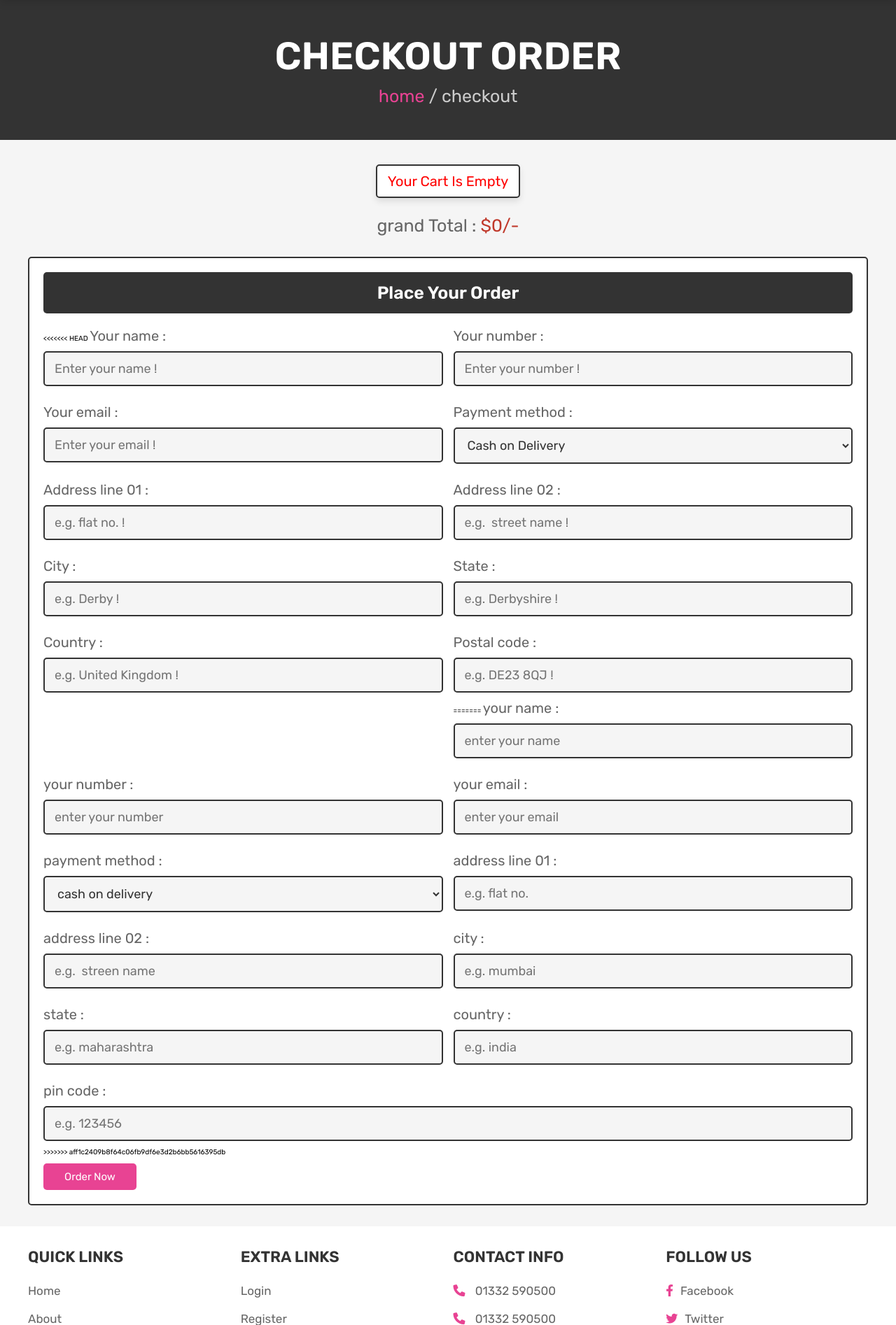
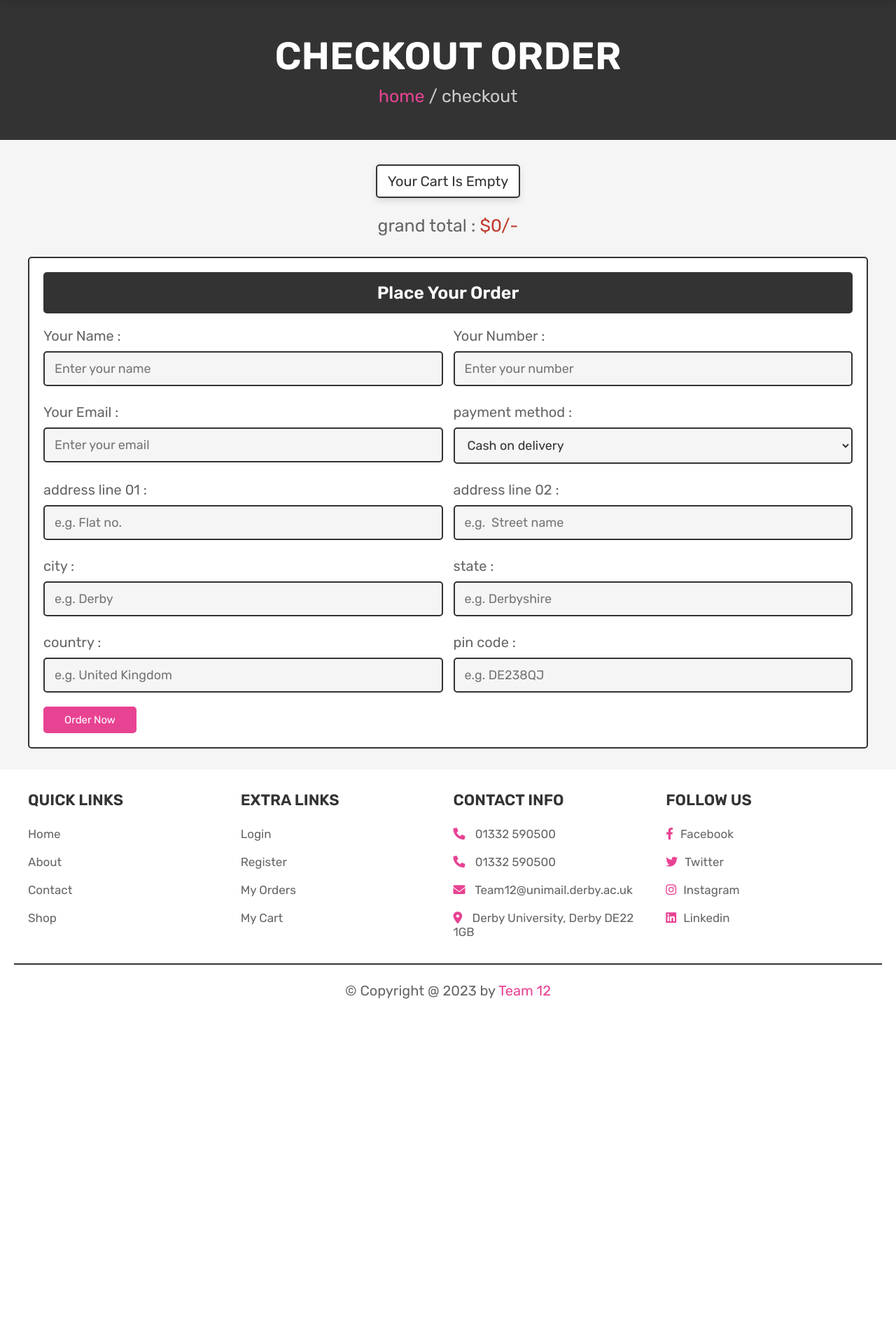
Before and after one commit to mohdshadadhossain/Flower-and-Gifts-Galore, a PHP site: page /checkout.php in a window 1280 px wide. Shown: the part 74-1968 px from the top of the page at 70% size. After the commit the page ends 1502 px from the top, so only its background shows below. Run offline with PHP 8.4, Linux system fonts and the light colour scheme; a user stored in the database is signed in; data comes from the database, SQL or seed files in the repository.

Commit message:
checkout updated

```diff
--- a/checkout.php
+++ b/checkout.php
@@ -36,39 +36,13 @@ if(isset($_POST['order'])){
     $order_query = mysqli_query($conn, "SELECT * FROM `orders` WHERE name = '$name' AND number = '$number' AND email = '$email' AND method = '$method' AND address = '$address' AND total_products = '$total_products' AND total_price = '$cart_total'") or die('query failed');
 
     if($cart_total == 0){
-        $message[] = "<span style='color:green;'>Your Cart is Empty !</span>";
+        $message[] = 'your cart is empty!';
     }elseif(mysqli_num_rows($order_query) > 0){
-        $message[] = "<span style='color:red;'>Your Order Placed Already !</span>";
+        $message[] = 'order placed already!';
     }else{
         mysqli_query($conn, "INSERT INTO `orders`(user_id, name, number, email, method, address, total_products, total_price, placed_on) VALUES('$user_id', '$name', '$number', '$email', '$method', '$address', '$total_products', '$cart_total', '$placed_on')") or die('query failed');
         mysqli_query($conn, "DELETE FROM `cart` WHERE user_id = '$user_id'") or die('query failed');
-        $message[] = "<span style='color:green;'>Your Order Placed Successfully !</span>";
-
-        // SMS Integration
-        // Account details
-        $apiKey = urlencode('NTY3NTZmNzk0YjMxNzk0MTRiNjczNjQ2MzM0YjY4NmM=');
-
-        // Message details
-        $numbers = array($number);
-        $sender = urlencode('cpy1495@gmail.com');
-        $message = rawurlencode('Your Flowers and Gifts Order Placed Successfully !');
-
-        $numbers = implode(',', $numbers);
-
-        // Prepare data for POST request
-        $data = array('apikey' => $apiKey, 'numbers' => $numbers, "sender" => $sender, "message" => $message);
-
-        // Send the POST request with cURL
-        $ch = curl_init('https://api.txtlocal.com/send/');
-        curl_setopt($ch, CURLOPT_POST, true);
-        curl_setopt($ch, CURLOPT_POSTFIELDS, $data);
-        curl_setopt($ch, CURLOPT_RETURNTRANSFER, true);
-        $response = curl_exec($ch);
-        curl_close($ch);
-
-        // Process your response here
-        echo $response;
-
+        $message[] = 'order placed successfully!';
     }
 }
 
@@ -111,109 +85,63 @@ if(isset($_POST['order'])){
     <?php
         }
         }else{
-            echo "<p class='empty'><span style='color:red;'>Your cart is empty</p></span>";
+            echo '<p class="empty">your cart is empty</p>';
         }
     ?>
-    <div class="grand-total">grand Total : <span>$<?php echo $grand_total; ?>/-</span></div>
+    <div class="grand-total">grand total : <span>$<?php echo $grand_total; ?>/-</span></div>
 </section>
 
 <section class="checkout">
 
     <form action="" method="POST">
 
-        <h3>Place Your Order</h3>
+        <h3>place your order</h3>
 
         <div class="flex">
             <div class="inputBox">
-<<<<<<< HEAD
-                <span>Your name :</span>
-                <input type="text" name="name" placeholder="Enter your name !" required>
+                <span>Your Name :</span>
+                <input type="text" name="name" placeholder="Enter your name">
             </div>
             <div class="inputBox">
-                <span>Your number :</span>
-                <input type="number" name="number" min="0" placeholder="Enter your number !" required>
+                <span>Your Number :</span>
+                <input type="number" name="number" min="0" placeholder="Enter your number">
             </div>
             <div class="inputBox">
-                <span>Your email :</span>
-                <input type="email" name="email" placeholder="Enter your email !" required>
-            </div>
-            <div class="inputBox">
-                <span>Payment method :</span>
-                <select name="method" required>
-                    <option value="cash on delivery">Cash on Delivery</option>
-                    <option value="credit card">Credit Card</option>
-                    <option value="paypal">PayPal</option>
-                    <option value="paytm">PayTm</option>
-                </select>
-            </div>
-            <div class="inputBox">
-                <span>Address line 01 :</span>
-                <input type="text" name="flat" placeholder="e.g. flat no. !" required>
-            </div>
-            <div class="inputBox">
-                <span>Address line 02 :</span>
-                <input type="text" name="street" placeholder="e.g.  street name !" required>
-            </div>
-            <div class="inputBox">
-                <span>City :</span>
-                <input type="text" name="city" max='50' placeholder="e.g. Derby !" required>
-            </div>
-            <div class="inputBox">
-                <span>State :</span>
-                <input type="text" name="state" max='50' placeholder="e.g. Derbyshire !" required>
-            </div>
-            <div class="inputBox">
-                <span>Country :</span>
-                <input type="text" name="country" max='50' placeholder="e.g. United Kingdom !" required>
-            </div>
-            <div class="inputBox">
-                <span>Postal code :</span>
-                <input type="text" max='10' name="pin_code" placeholder="e.g. DE23 8QJ !" required>
-=======
-                <span>your name :</span>
-                <input type="text" name="name" placeholder="enter your name">
-            </div>
-            <div class="inputBox">
-                <span>your number :</span>
-                <input type="number" name="number" min="0" placeholder="enter your number">
-            </div>
-            <div class="inputBox">
-                <span>your email :</span>
-                <input type="email" name="email" placeholder="enter your email">
+                <span>Your Email :</span>
+                <input type="email" name="email" placeholder="Enter your email">
             </div>
             <div class="inputBox">
                 <span>payment method :</span>
                 <select name="method">
-                    <option value="cash on delivery">cash on delivery</option>
-                    <option value="credit card">credit card</option>
-                    <option value="paypal">paypal</option>
-                    <option value="paytm">paytm</option>
+                    <option value="cash on delivery">Cash on delivery</option>
+                    <option value="credit card">Credit card</option>
+                    <option value="paypal">Paypal</option>
+
                 </select>
             </div>
             <div class="inputBox">
                 <span>address line 01 :</span>
-                <input type="text" name="flat" placeholder="e.g. flat no.">
+                <input type="text" name="flat" placeholder="e.g. Flat no.">
             </div>
             <div class="inputBox">
                 <span>address line 02 :</span>
-                <input type="text" name="street" placeholder="e.g.  streen name">
+                <input type="text" name="street" placeholder="e.g.  Street name">
             </div>
             <div class="inputBox">
                 <span>city :</span>
-                <input type="text" name="city" placeholder="e.g. mumbai">
+                <input type="text" name="city" placeholder="e.g. Derby">
             </div>
             <div class="inputBox">
                 <span>state :</span>
-                <input type="text" name="state" placeholder="e.g. maharashtra">
+                <input type="text" name="state" placeholder="e.g. Derbyshire">
             </div>
             <div class="inputBox">
                 <span>country :</span>
-                <input type="text" name="country" placeholder="e.g. india">
+                <input type="text" name="country" placeholder="e.g. United Kingdom">
             </div>
             <div class="inputBox">
                 <span>pin code :</span>
-                <input type="number" min="0" name="pin_code" placeholder="e.g. 123456">
->>>>>>> aff1c2409b8f64c06fb9df6e3d2b6bb5616395db
+                <input type="text" min="10" name="pin_code" placeholder="e.g. DE238QJ">
             </div>
         </div>
 
```
